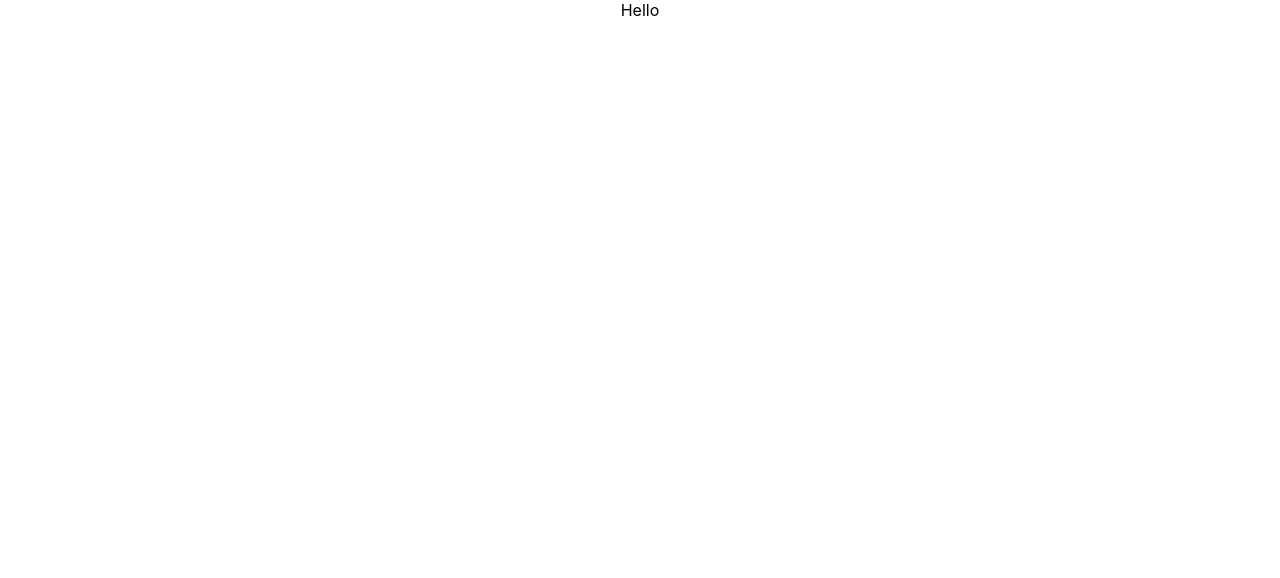
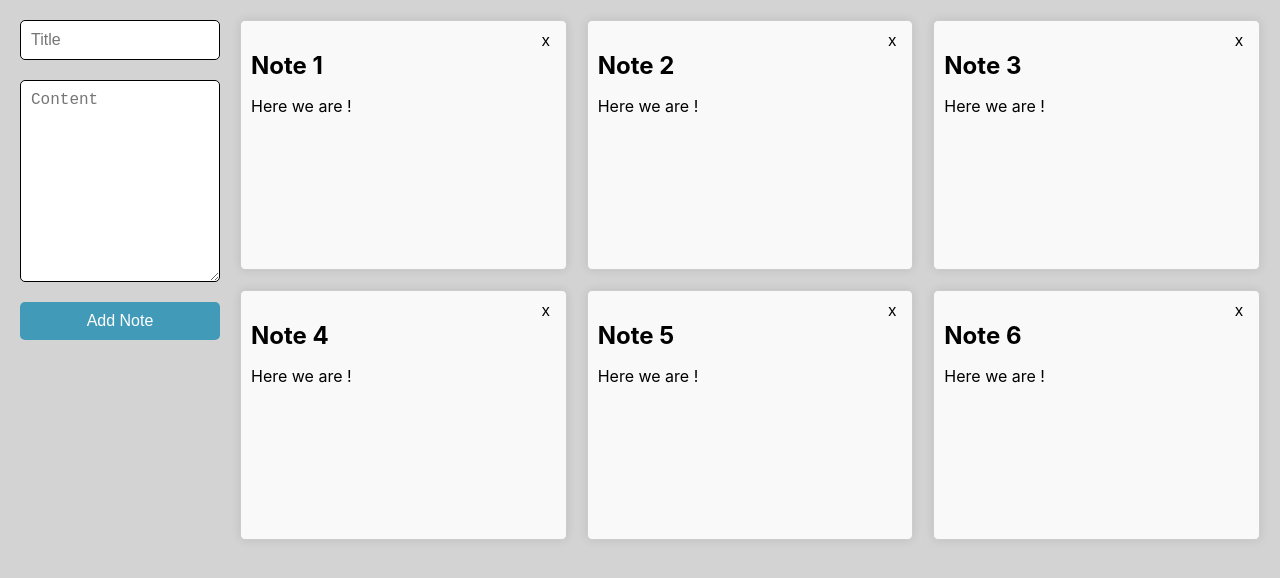
Before and after one commit to stalin670/Notes-app, a React (Create React App) app in the folder note-app-frontend/: page / in a window 1280 px wide. Shown: the top 578 px of the page. Built offline with nearby package versions, Linux system fonts and the light colour scheme.

Commit message:
Adding more functionality to Frontend

```diff
--- a/note-app-frontend/src/App.css
+++ b/note-app-frontend/src/App.css
@@ -1,38 +1,94 @@
-.App {
-  text-align: center;
+body {
+  background-color: lightgray;
+  margin: 20px;
 }
 
-.App-logo {
-  height: 40vmin;
-  pointer-events: none;
+.app-container {
+  grid-template-columns: 1fr;
 }
 
-@media (prefers-reduced-motion: no-preference) {
-  .App-logo {
-    animation: App-logo-spin infinite 20s linear;
+@media (min-width: 600px) {
+  .app-container {
+    display: grid;
+    grid-template-columns: 200px 1fr;
+    gap: 20px;
   }
 }
 
-.App-header {
-  background-color: #282c34;
-  min-height: 100vh;
+.notes-grid {
+  display: grid;
+  grid-template-columns: repeat(auto-fill, minmax(250px, 1fr));
+  grid-auto-rows: minmax(250px, auto);
+  gap: 20px;
+}
+
+.note-item {
   display: flex;
   flex-direction: column;
-  align-items: center;
-  justify-content: center;
-  font-size: calc(10px + 2vmin);
+  border: 1px solid #ccc;
+  padding: 10px;
+  border-radius: 5px;
+  background-color: #f9f9f9;
+  box-shadow: 0px 0px 10px rgba(0, 0, 0, 0.1);
+  cursor: pointer;
+}
+
+.notes-header {
+  display: flex;
+  justify-content: flex-end;
+}
+
+.notes-header button {
+  font-size: 16px;
+  background: transparent;
+  border: none;
+  cursor: pointer;
+  max-width: fit-content;
+}
+
+h2 {
+  margin: 0;
+}
+
+.note-form {
+  display: flex;
+  flex-direction: column;
+  gap: 20px;
+}
+
+textarea,
+input {
+  border-radius: 5px;
+  border: 1px solid black;
+  padding: 10px;
+  font-size: 16px;
+}
+
+.note-form button {
+  border-radius: 5px;
+  background-color: rgb(64, 154, 184);
+  border: none;
+  padding: 10px;
+  font-size: 16px;
   color: white;
 }
 
-.App-link {
-  color: #61dafb;
+.note-form button:hover {
+  background-color: rgb(106, 175, 198);
+  cursor: pointer;
 }
 
-@keyframes App-logo-spin {
-  from {
-    transform: rotate(0deg);
-  }
-  to {
-    transform: rotate(360deg);
-  }
+.edit-buttons {
+  display: flex;
+  justify-content: space-evenly;
+  gap: 5px;
 }
+
+.edit-buttons button {
+  flex: 1;
+}
+
+.edit-buttons button:last-of-type {
+  background-color: rgb(220, 89, 89);
+  color: white;
+}
--- a/note-app-frontend/src/App.js
+++ /dev/null
@@ -1,11 +0,0 @@
-import './App.css';
-
-function App() {
-  return (
-    <div className="App">
-      Hello
-    </div>
-  );
-}
-
-export default App;
--- /dev/null
+++ b/note-app-frontend/src/App.jsx
@@ -0,0 +1,18 @@
+import React from 'react';
+import { BrowserRouter as Router, Route, Routes } from 'react-router-dom';
+import HomePage from './pages/HomePage';
+import './css/app.css';
+
+const App = () => {
+  return (
+    <Router>
+      <div className="app-container">
+        <Routes>
+          <Route path="/" element={<HomePage />} />
+        </Routes>
+      </div>
+    </Router>
+  );
+};
+
+export default App;
--- /dev/null
+++ b/note-app-frontend/src/components/NoteForm.jsx
@@ -0,0 +1,46 @@
+import React from 'react';
+import '../css/NoteForm.css';
+
+const NoteForm = ({
+  title,
+  content,
+  setTitle,
+  setContent,
+  onAddNote,
+  onUpdateNote,
+  selectedNote,
+  onCancel,
+}) => {
+  const handleSubmit = (event) => {
+    event.preventDefault();
+    selectedNote ? onUpdateNote() : onAddNote();
+  };
+
+  return (
+    <form onSubmit={handleSubmit} className="note-form">
+      <input
+        value={title}
+        onChange={(event) => setTitle(event.target.value)}
+        placeholder="Title"
+        required
+      />
+      <textarea
+        value={content}
+        onChange={(event) => setContent(event.target.value)}
+        placeholder="Content"
+        rows={10}
+        required
+      />
+      {selectedNote ? (
+        <div className="edit-buttons">
+          <button type="submit">Save</button>
+          <button type="button" onClick={onCancel}>Cancel</button>
+        </div>
+      ) : (
+        <button type="submit">Add Note</button>
+      )}
+    </form>
+  );
+};
+
+export default NoteForm;
--- /dev/null
+++ b/note-app-frontend/src/components/NoteItem.jsx
@@ -0,0 +1,16 @@
+import React from 'react';
+import '../css/NoteItem.css';
+
+const NoteItem = ({ note, onClick, onDelete }) => {
+  return (
+    <div onClick={onClick} className="note-item">
+      <div className="notes-header">
+        <button onClick={onDelete} className="edit-buttons">x</button>
+      </div>
+      <h2>{note.title}</h2>
+      <p>{note.content}</p>
+    </div>
+  );
+};
+
+export default NoteItem;
--- /dev/null
+++ b/note-app-frontend/src/components/NotesList.jsx
@@ -0,0 +1,23 @@
+import React from 'react';
+import NoteItem from './NoteItem';
+import '../css/NotesList.css';
+
+const NotesList = ({ notes, onNoteClick, onDeleteNote }) => {
+  return (
+    <div className="notes-grid">
+      {notes.map(note => (
+        <NoteItem
+          key={note.id}
+          note={note}
+          onClick={() => onNoteClick(note)}
+          onDelete={(event) => {
+            event.stopPropagation();
+            onDeleteNote(note.id);
+          }}
+        />
+      ))}
+    </div>
+  );
+};
+
+export default NotesList;
--- /dev/null
+++ b/note-app-frontend/src/css/HomePage.css
@@ -0,0 +1,11 @@
+.app-container {
+    grid-template-columns: 1fr;
+}
+
+@media (min-width: 600px) {
+    .app-container {
+        display: grid;
+        grid-template-columns: 200px 1fr;
+        gap: 20px;
+    }
+}
--- /dev/null
+++ b/note-app-frontend/src/css/NoteForm.css
@@ -0,0 +1,42 @@
+.note-form {
+    display: flex;
+    flex-direction: column;
+    gap: 20px;
+}
+
+textarea,
+input {
+    border-radius: 5px;
+    border: 1px solid black;
+    padding: 10px;
+    font-size: 16px;
+}
+
+.note-form button {
+    border-radius: 5px;
+    background-color: rgb(64, 154, 184);
+    border: none;
+    padding: 10px;
+    font-size: 16px;
+    color: white;
+}
+
+.note-form button:hover {
+    background-color: rgb(106, 175, 198);
+    cursor: pointer;
+}
+
+.edit-buttons {
+    display: flex;
+    justify-content: space-evenly;
+    gap: 5px;
+}
+
+.edit-buttons button {
+    flex: 1;
+}
+
+.edit-buttons button:last-of-type {
+    background-color: rgb(220, 89, 89);
+    color: white;
+}
--- /dev/null
+++ b/note-app-frontend/src/css/NoteItem.css
@@ -0,0 +1,27 @@
+.note-item {
+    display: flex;
+    flex-direction: column;
+    border: 1px solid #ccc;
+    padding: 10px;
+    border-radius: 5px;
+    background-color: #f9f9f9;
+    box-shadow: 0px 0px 10px rgba(0, 0, 0, 0.1);
+    cursor: pointer;
+}
+
+.notes-header {
+    display: flex;
+    justify-content: flex-end;
+}
+
+.notes-header button {
+    font-size: 16px;
+    background: transparent;
+    border: none;
+    cursor: pointer;
+    max-width: fit-content;
+}
+
+h2 {
+    margin: 0;
+}
--- /dev/null
+++ b/note-app-frontend/src/css/NotesList.css
@@ -0,0 +1,6 @@
+.notes-grid {
+    display: grid;
+    grid-template-columns: repeat(auto-fill, minmax(250px, 1fr));
+    grid-auto-rows: minmax(250px, auto);
+    gap: 20px;
+}
--- /dev/null
+++ b/note-app-frontend/src/css/app.css
@@ -0,0 +1,4 @@
+body {
+    background-color: lightgray;
+    margin: 20px;
+}
--- /dev/null
+++ b/note-app-frontend/src/pages/HomePage.jsx
@@ -0,0 +1,84 @@
+import React, { useState } from 'react';
+import NoteForm from '../components/NoteForm';
+import NotesList from '../components/NotesList';
+import '../css/HomePage.css';
+
+const HomePage = () => {
+  const [notes, setNotes] = useState([
+    { id: 1, title: "Note 1", content: "Here we are !" },
+    { id: 2, title: "Note 2", content: "Here we are !" },
+    { id: 3, title: "Note 3", content: "Here we are !" },
+    { id: 4, title: "Note 4", content: "Here we are !" },
+    { id: 5, title: "Note 5", content: "Here we are !" },
+    { id: 6, title: "Note 6", content: "Here we are !" },
+  ]);
+
+  const [selectedNote, setSelectedNote] = useState(null);
+  const [title, setTitle] = useState("");
+  const [content, setContent] = useState("");
+
+  const handleAddNote = () => {
+    const newNote = {
+      id: notes.length + 1,
+      title,
+      content,
+    };
+    setNotes([newNote, ...notes]);
+    setTitle("");
+    setContent("");
+  };
+
+  const handleUpdateNote = () => {
+    if (!selectedNote) return;
+
+    const updatedNotes = notes.map(note =>
+      note.id === selectedNote.id
+        ? { ...note, title, content }
+        : note
+    );
+
+    setNotes(updatedNotes);
+    setTitle("");
+    setContent("");
+    setSelectedNote(null);
+  };
+
+  const handleNoteClick = (note) => {
+    setSelectedNote(note);
+    setTitle(note.title);
+    setContent(note.content);
+  };
+
+  const handleCancel = () => {
+    setTitle("");
+    setContent("");
+    setSelectedNote(null);
+  };
+
+  const handleDeleteNote = (noteId) => {
+    const updatedNotes = notes.filter(note => note.id !== noteId);
+    setNotes(updatedNotes);
+  };
+
+  return (
+    <>
+      <NoteForm
+        title={title}
+        content={content}
+        setTitle={setTitle}
+        setContent={setContent}
+        onAddNote={handleAddNote}
+        onUpdateNote={handleUpdateNote}
+        selectedNote={selectedNote}
+        onCancel={handleCancel}
+      />
+      <NotesList
+        notes={notes}
+        onNoteClick={handleNoteClick}
+        onDeleteNote={handleDeleteNote}
+      />
+    </>
+  );
+};
+
+export default HomePage;
```
